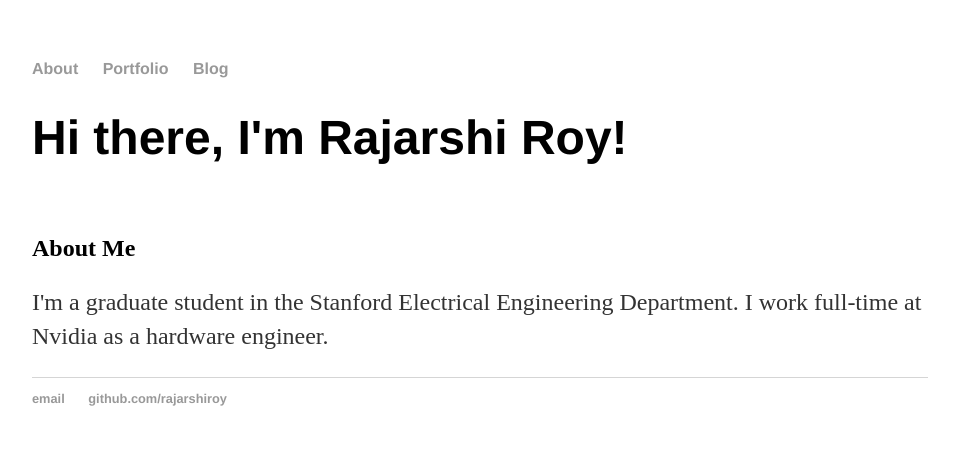
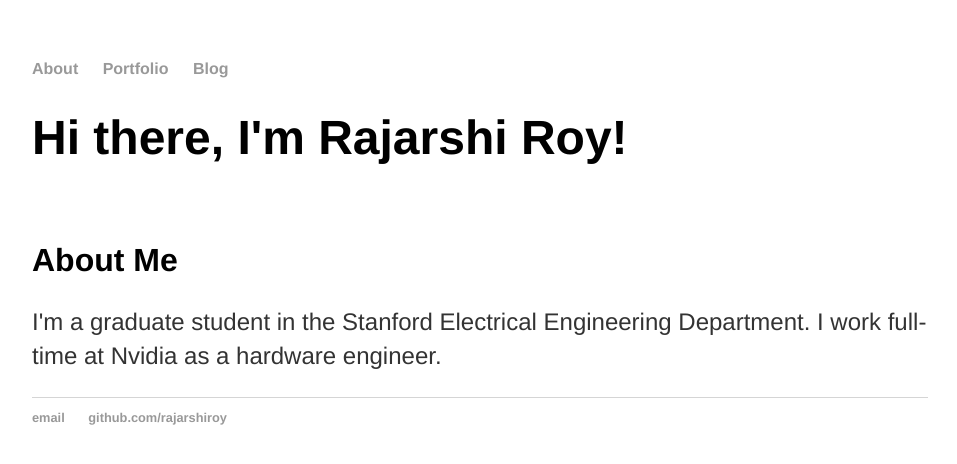
Before and after one commit to rajarshiroy/rajarshiroy.github.io, a Jekyll site: the page built from index.html, in a window 1280 px wide. Shown: the top 464 px of the page, without its empty margins (160-1117 px from the left). Built offline with Jekyll 4.4.1, drawn with Linux system fonts in a browser that asks for light colours.

Commit message:
Update main.css

```diff
--- a/css/main.css
+++ b/css/main.css
@@ -23,10 +23,16 @@ h1 {
     font-size: 3em;
     font-family:'Helvetica';
 }
+
+h2 {
+    font-size: 2em;
+    font-family:'Helvetica';
+}
 p {
     font-size: 1.5em;
     line-height: 1.4em;
     color: #333;
+        font-family:'Helvetica';
 }
 footer {
     border-top: 1px solid #d5d5d5;
```
